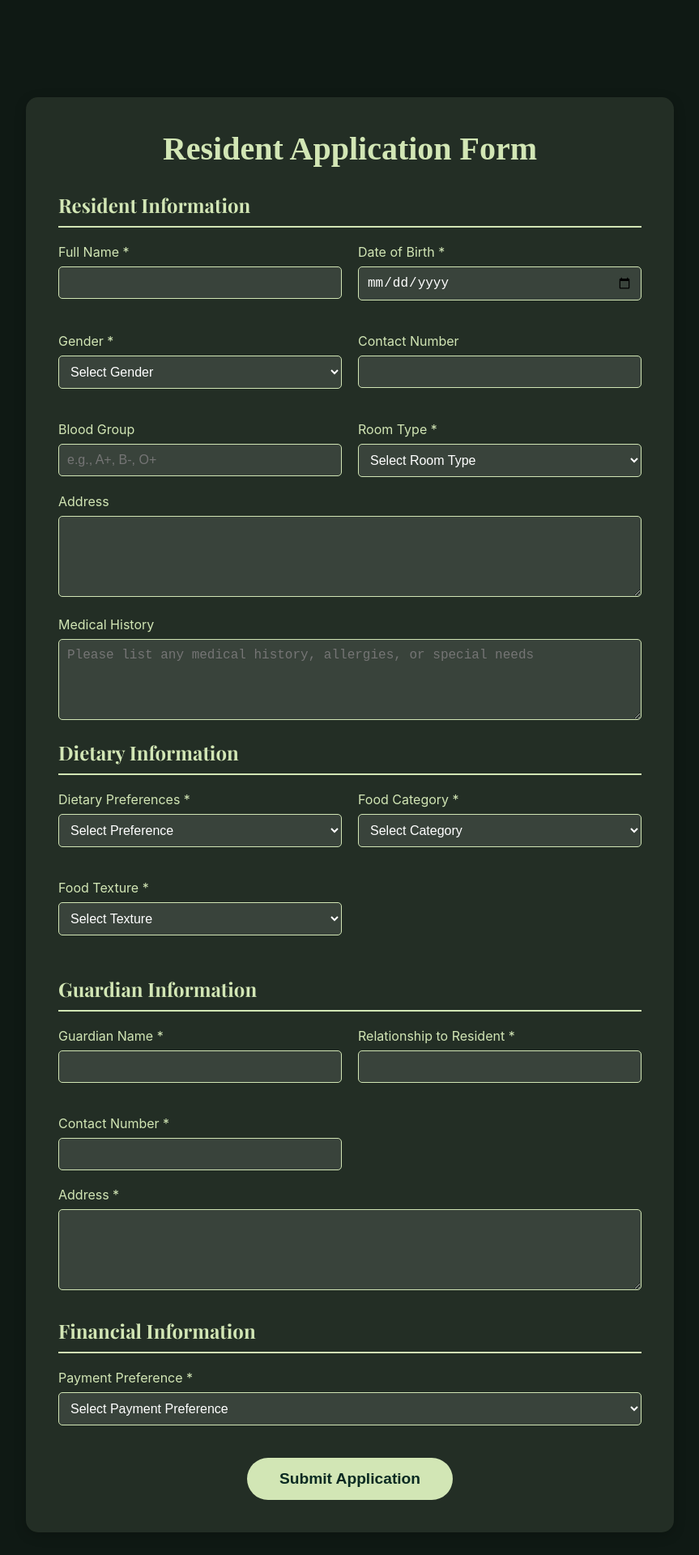
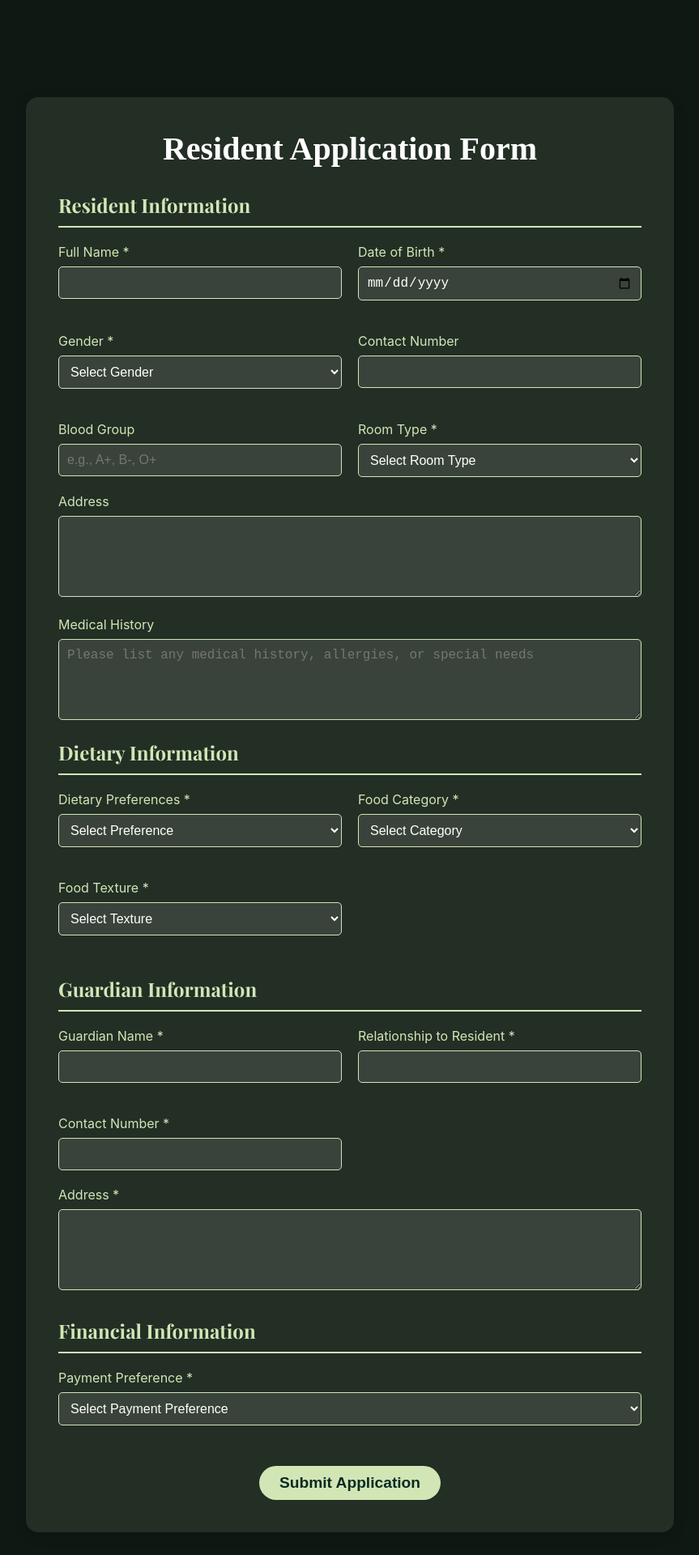
Before and after one commit to mukit-abdullah/care-nest, a React (Create React App) app in the folder frontend/: page /join in a window 1280 px wide. Shown: the top 1920 px of the page at 81% size, without its empty margins (208-1071 px from the left). Built offline with nearby package versions, Linux system fonts and the light colour scheme; the HTML template or start-up script is replaced by a standard one.

Commit message:
checkpoint for design

```diff
--- a/frontend/src/components/Donation.js
+++ b/frontend/src/components/Donation.js
@@ -2,6 +2,7 @@ import React, { useState, useEffect } from 'react';
 import styled from 'styled-components';
 import { useNavigate } from 'react-router-dom';
 import axios from 'axios';
+import colors from '../theme/colors';
 
 const DonationSection = styled.section`
   padding: 80px 20px;
@@ -51,17 +52,18 @@ const Description = styled.p`
 
 const DonateButton = styled.button`
   padding: 10px 25px;
-  background-color: #D2E6B5;
+  background-color: ${colors.primary.green3};
   color: black;
   border: none;
   border-radius: 20px;
   font-size: 1rem;
   font-weight: bold;
   cursor: pointer;
-  transition: background-color 0.3s ease;
+  transition: all 0.3s ease;
 
   &:hover {
-    background-color: #B1CF86;
+    background-color: ${colors.primary.green1};
+    transform: translateY(-2px);
   }
 `;
 
--- a/frontend/src/components/Gallery.js
+++ b/frontend/src/components/Gallery.js
@@ -5,6 +5,7 @@ import img1 from '../assets/images/Gallery/IMG 1.jpg';
 import img2 from '../assets/images/Gallery/IMG 2.jpg';
 import img3 from '../assets/images/Gallery/IMG 3.jpg';
 import img4 from '../assets/images/Gallery/IMG 4.jpg';
+import colors from '../theme/colors';
 
 
 const GallerySection = styled.section`
@@ -52,7 +53,7 @@ const ViewMoreButton = styled.button`
   display: block;
   margin: 40px auto 0;
   padding: 10px 25px;
-  background-color: #B1CF86;
+  background-color: ${colors.primary.green3};
   font-weight: bold;
   color: #black;
   border: none;
@@ -63,7 +64,7 @@ const ViewMoreButton = styled.button`
   transition: all 0.3s ease;
 
   &:hover {
-    background-color: #9DBF70;
+    background-color: ${colors.primary.green1};
     transform: translateY(-2px);
   }
 `;
--- a/frontend/src/components/Header.js
+++ b/frontend/src/components/Header.js
@@ -46,7 +46,7 @@ const NavLink = styled.div`
   font-size: 1rem;
   font-weight: 500;
   transition: color 0.3s ease;
-  padding: 5px 10px;
+  padding: 5px 6px;
   position: relative;
   cursor: pointer;
 
--- a/frontend/src/components/JoinUs.js
+++ b/frontend/src/components/JoinUs.js
@@ -1,6 +1,7 @@
 import React from 'react';
 import styled from 'styled-components';
 import { useNavigate } from 'react-router-dom';
+import colors from '../theme/colors';
 
 const JoinSection = styled.section`
   padding: 80px 20px;
@@ -36,8 +37,8 @@ const Subtitle = styled.p`
 `;
 
 const JoinButton = styled.button`
-  padding: 15px 40px;
-  background-color: #D2E6B5;
+  padding: 10px 25px;
+  background-color: ${colors.primary.green3};
   color: #0A2A22;
   border: none;
   border-radius: 30px;
@@ -48,7 +49,7 @@ const JoinButton = styled.button`
   margin-top: 20px;
 
   &:hover {
-    background-color: #8EB15C;
+    background-color: ${colors.primary.green1};
     transform: translateY(-2px);
   }
 `;
--- a/frontend/src/components/Services.js
+++ b/frontend/src/components/Services.js
@@ -5,6 +5,7 @@ import accommodationImage from '../assets/images/Landing Page/Accomodation.jpg';
 import medicalImage from '../assets/images/Landing Page/Medical Checkup.jpg';
 import personalCareImage from '../assets/images/Landing Page/Personal care and nursing.jpg';
 import activitiesImage from '../assets/images/Landing Page/Interactive activiries.jpg';
+import colors from '../theme/colors';
 
 const ServicesSection = styled.section`
   padding: 80px 20px;
@@ -69,7 +70,7 @@ const ServiceDescription = styled.p`
 `;
 
 const Button = styled.button`
-  background-color: #B1CF86;
+  background-color: ${colors.primary.green3};
   color: #0A2A22;
   border: none;
   padding: 10px 20px;
@@ -82,7 +83,7 @@ const Button = styled.button`
   text-align: center;
 
   &:hover {
-    background-color: #9DBF70;
+    background-color: ${colors.primary.green1};
   }
 `;
 
--- a/frontend/src/pages/ResidentApplicationPage.js
+++ b/frontend/src/pages/ResidentApplicationPage.js
@@ -2,6 +2,7 @@ import React, { useState } from 'react';
 import styled from 'styled-components';
 import axios from 'axios';
 import { useNavigate } from 'react-router-dom';
+import colors from '../theme/colors';
 
 const PageContainer = styled.div`
   padding: 120px 20px 60px;
@@ -19,7 +20,7 @@ const FormContainer = styled.div`
 `;
 
 const Title = styled.h2`
-  color: #D2E6B5;
+  color: ${colors.text.light};
   font-size: 2.5rem;
   margin-bottom: 30px;
   text-align: center;
@@ -31,7 +32,7 @@ const Section = styled.div`
 `;
 
 const SectionTitle = styled.h3`
-  color: #D2E6B5;
+  color: ${colors.primary.green5};
   font-size: 1.5rem;
   margin-bottom: 20px;
   border-bottom: 2px solid #D2E6B5;
@@ -115,7 +116,7 @@ const Select = styled.select`
 const SubmitButton = styled.button`
   background-color: #D2E6B5;
   color: #0A2A22;
-  padding: 15px 40px;
+  padding: 10px 25px;
   border: none;
   border-radius: 30px;
   font-size: 1.2rem;
@@ -123,7 +124,7 @@ const SubmitButton = styled.button`
   cursor: pointer;
   transition: all 0.3s ease;
   display: block;
-  margin: 40px auto 0;
+  margin: 50px auto 0;
 
   &:hover {
     background-color: #8EB15C;
--- a/frontend/src/pages/admin/ApplicationDetailsPage.js
+++ b/frontend/src/pages/admin/ApplicationDetailsPage.js
@@ -3,7 +3,7 @@ import { useParams, useNavigate } from 'react-router-dom';
 import axios from 'axios';
 import styled from 'styled-components';
 import colors from '../../theme/colors';
-import { typography } from '../../theme/typography';
+import { typography, fonts } from '../../theme/typography';
 
 const Container = styled.div`
   padding: 2rem;
@@ -11,13 +11,15 @@ const Container = styled.div`
 `;
 
 const Title = styled.h1`
-  ${typography.h1}
-  color: ${colors.text.dark};
+  color: ${colors.primary.green5};
+  font-family: ${fonts.primary};
+  font-size: 2rem;
+  text-align: center;
   margin-bottom: 2rem;
 `;
 
 const Section = styled.div`
-  background: ${colors.primary.green5};
+  background: rgba(0, 0, 0, 0.1);
   padding: 2rem;
   border-radius: 8px;
   box-shadow: 0 2px 4px rgba(0, 0, 0, 0.1);
```
